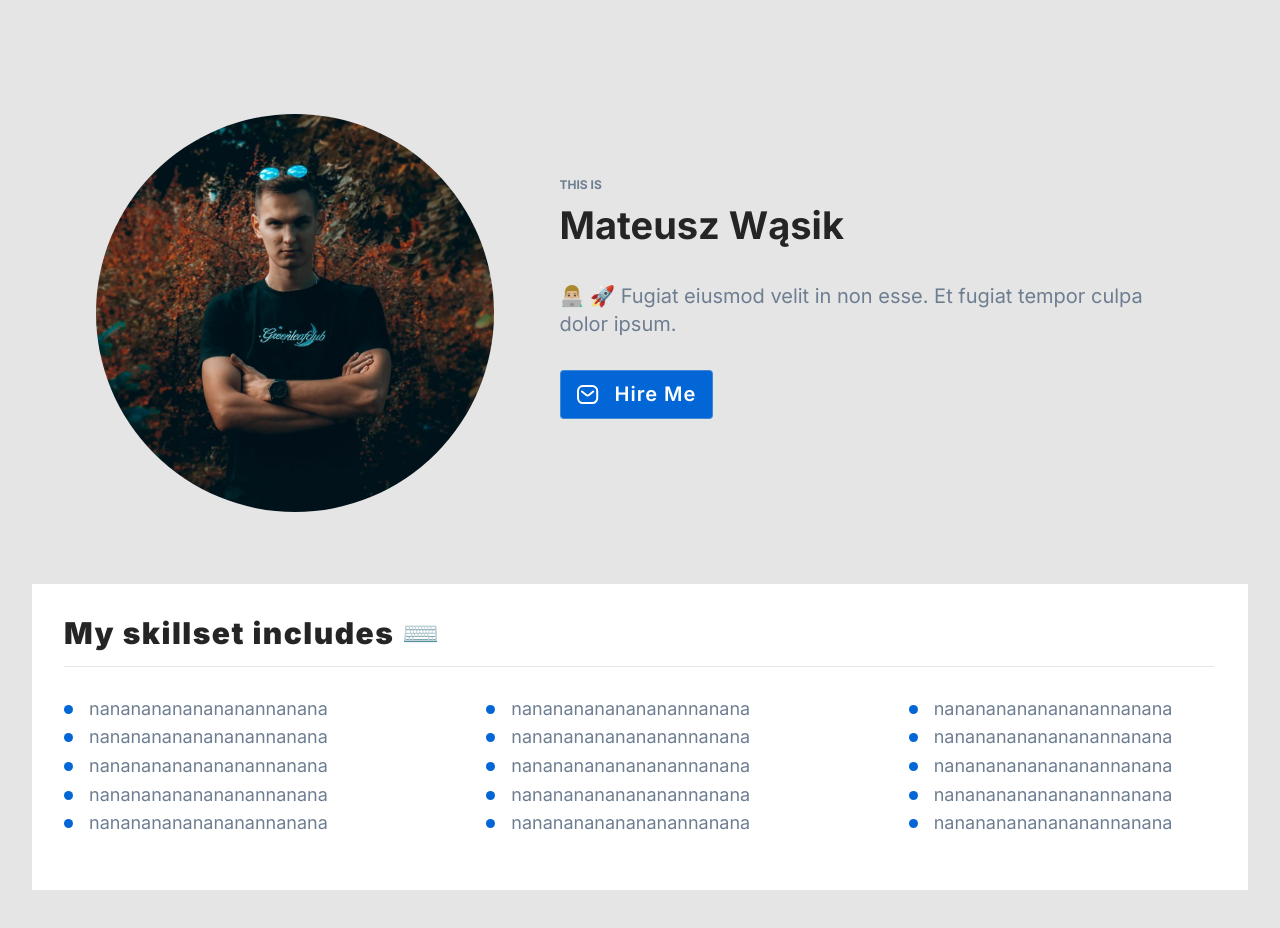
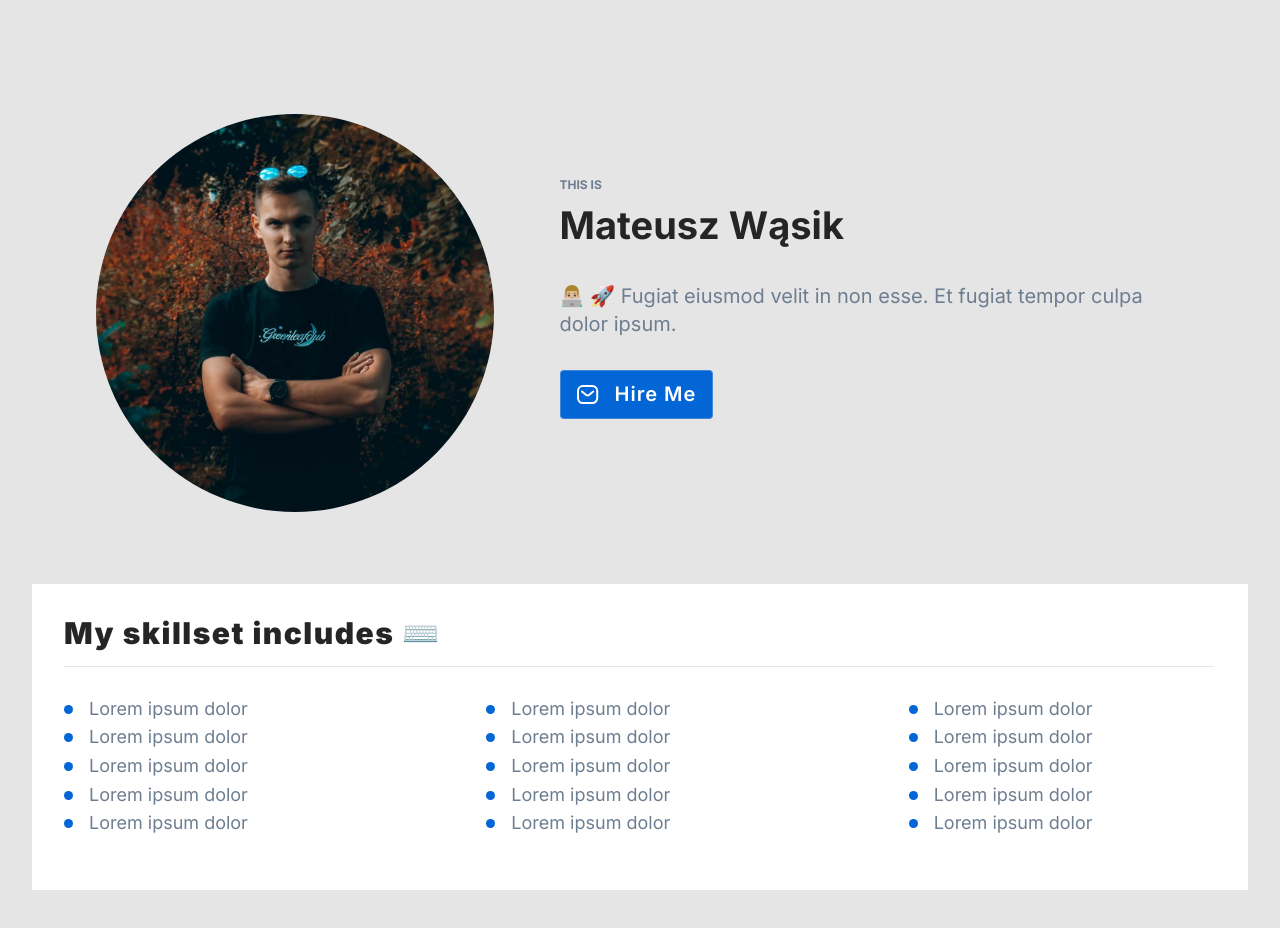
Before and after one commit to met3usz/homepage-react, a React (Create React App) app: page / in a window 1280 px wide. Shown: the top 928 px of the page. Built offline with nearby package versions, Linux system fonts and the light colour scheme.

Commit message:
Changed text to lorem ipsum

```diff
--- a/src/common/StyledList/ListItemWrapper/index.js
+++ b/src/common/StyledList/ListItemWrapper/index.js
@@ -5,7 +5,7 @@ const ListItemWrapper = () => {
   return (
     <ItemWrapper>
       <EllipseIcon />
-      <ListItem>nanananananananannanana</ListItem>
+      <ListItem>Lorem ipsum dolor</ListItem>
     </ItemWrapper>
   );
 };
```
